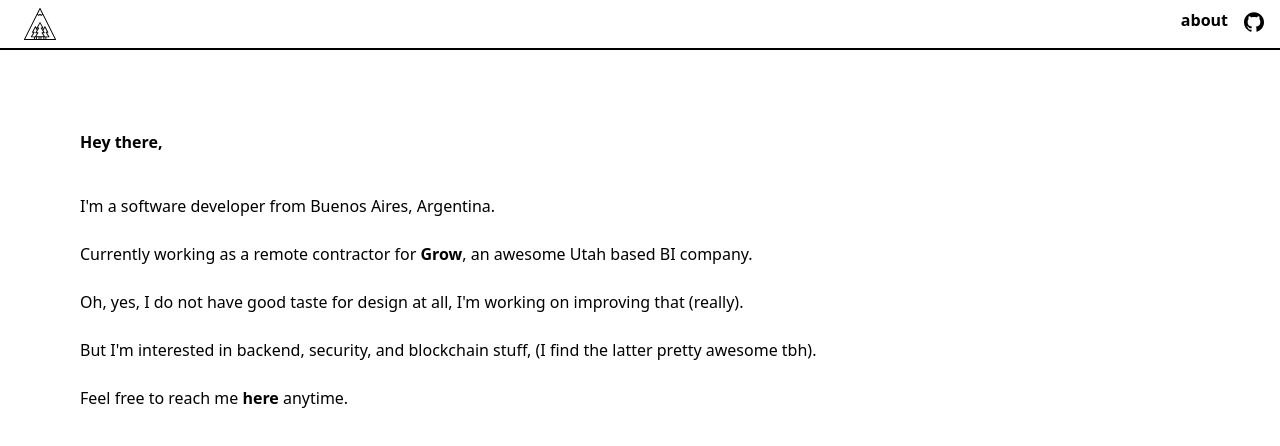
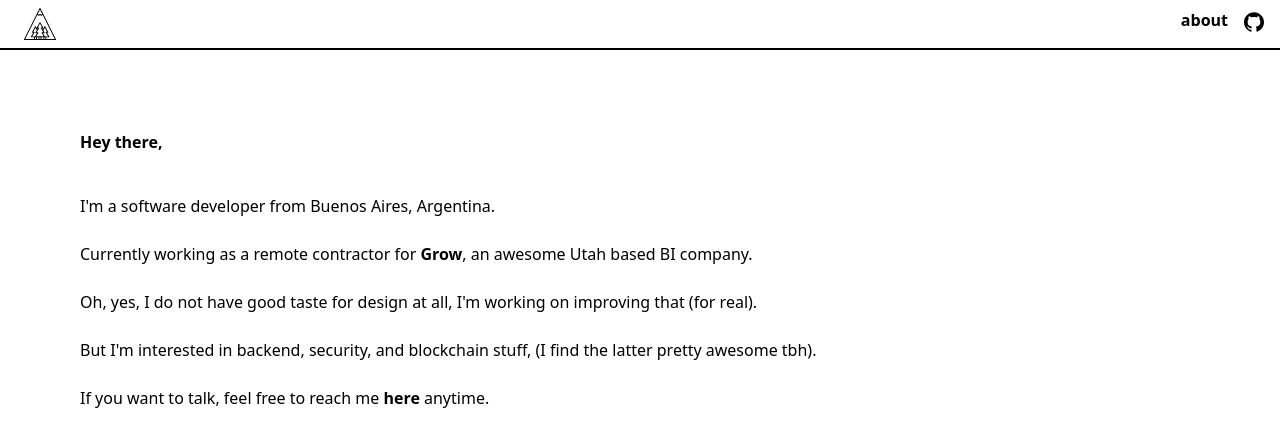
Before and after one commit to bhflm/germi, a Next.js app: page / in a window 1280 px wide. Shown: the top 446 px of the page. Built offline with nearby package versions, Linux system fonts and the light colour scheme.

Commit message:
another typo

```diff
--- a/src/pages/index.js
+++ b/src/pages/index.js
@@ -22,13 +22,13 @@ const Home = () => {
           Currently working as a remote contractor for <a className="font-semibold" target="_blank" href="https://grow.com">Grow</a>, an awesome Utah based BI company.
           <br></br>
           <br></br>
-          Oh, yes, I do not have good taste for design at all, I'm working on improving that (really).
+          Oh, yes, I do not have good taste for design at all, I'm working on improving that (for real).
           <br></br>
           <br></br>
           But I'm interested in backend, security, and blockchain stuff, (I find the latter pretty awesome tbh).
           <br></br>
           <br></br>
-          Feel free to reach me <a className="font-semibold" href="mailto:germanbonin@gmail.com">here</a> anytime.
+          If you want to talk, feel free to reach me <a className="font-semibold" href="mailto:germanbonin@gmail.com">here</a> anytime.
         </span>
       </div>
     </div>
```
